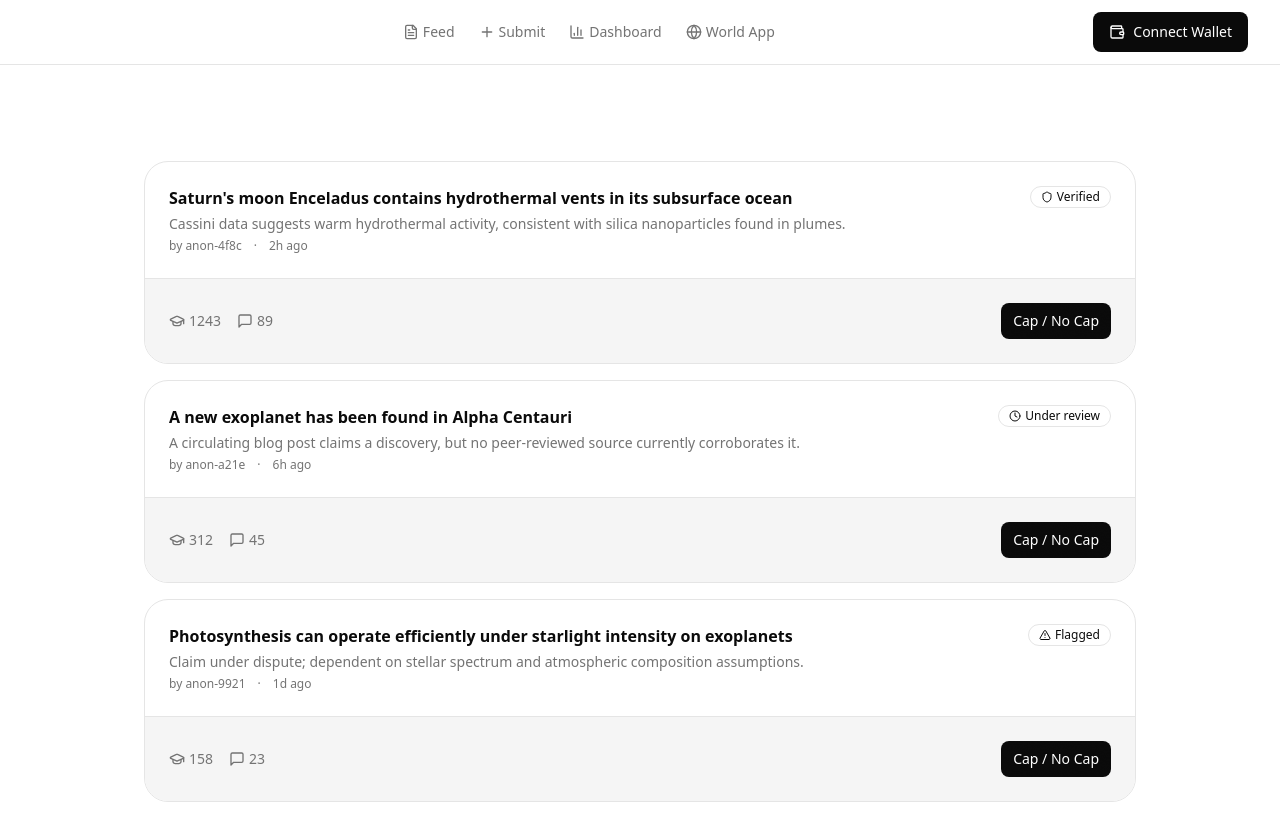
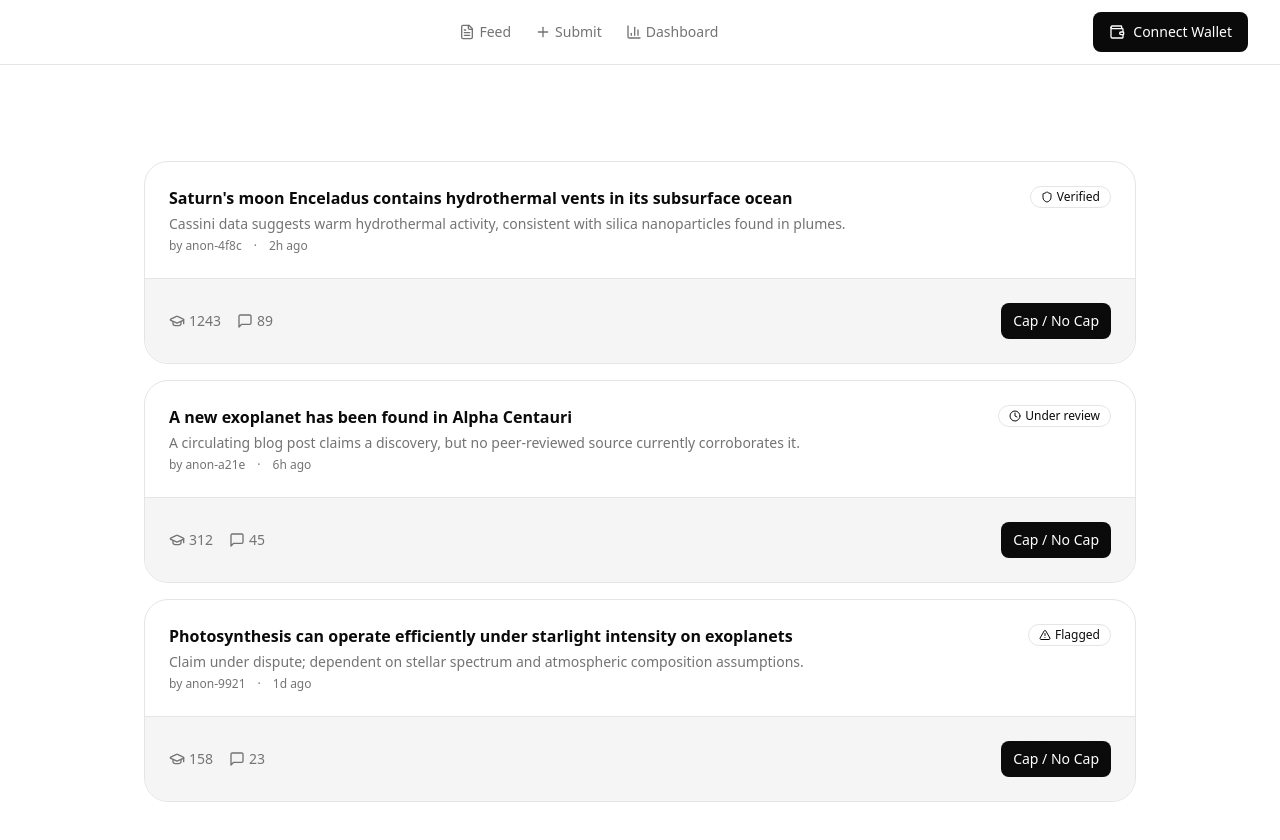
Before and after one commit to adipundir/no-cap, a Next.js app: page /feed in a window 1280 px wide. Shown: the top 840 px of the page. Built offline with nearby package versions, Linux system fonts and the light colour scheme; what @worldcoin/minikit-js would draw is missing.

Commit message:
navbar route fix

```diff
--- a/components/navbar.tsx
+++ b/components/navbar.tsx
@@ -23,7 +23,6 @@ import {
   FileText,
   BarChart3,
   Plus,
-  Globe,
   User,
   LogOut,
   Loader2,
@@ -139,7 +138,6 @@ export function Navbar() {
     { href: '/feed', label: 'Feed', icon: FileText },
     { href: '/submit', label: 'Submit', icon: Plus },
     { href: '/dashboard', label: 'Dashboard', icon: BarChart3 },
-    { href: '/world', label: 'World App', icon: Globe },
   ]
 
   return (
```
